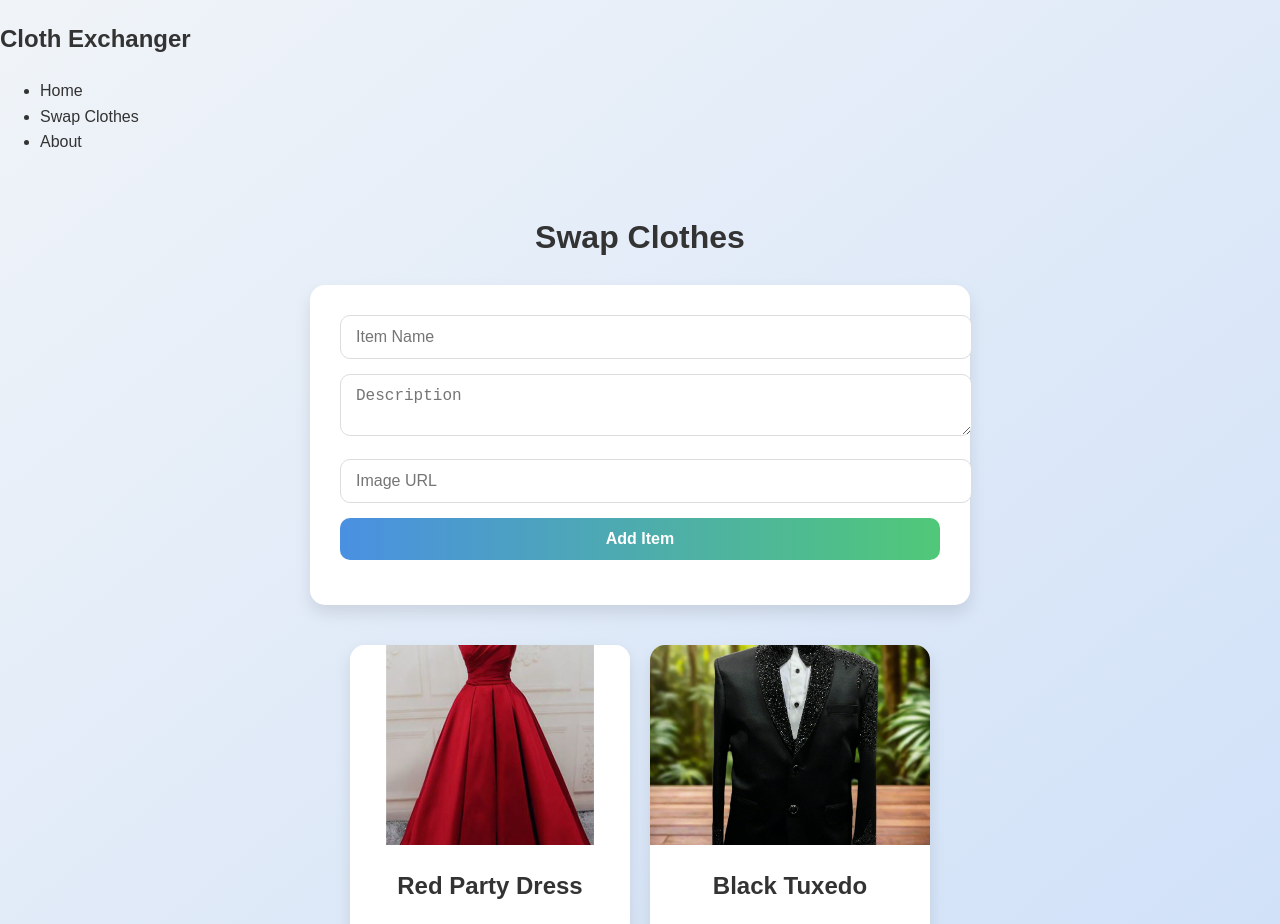
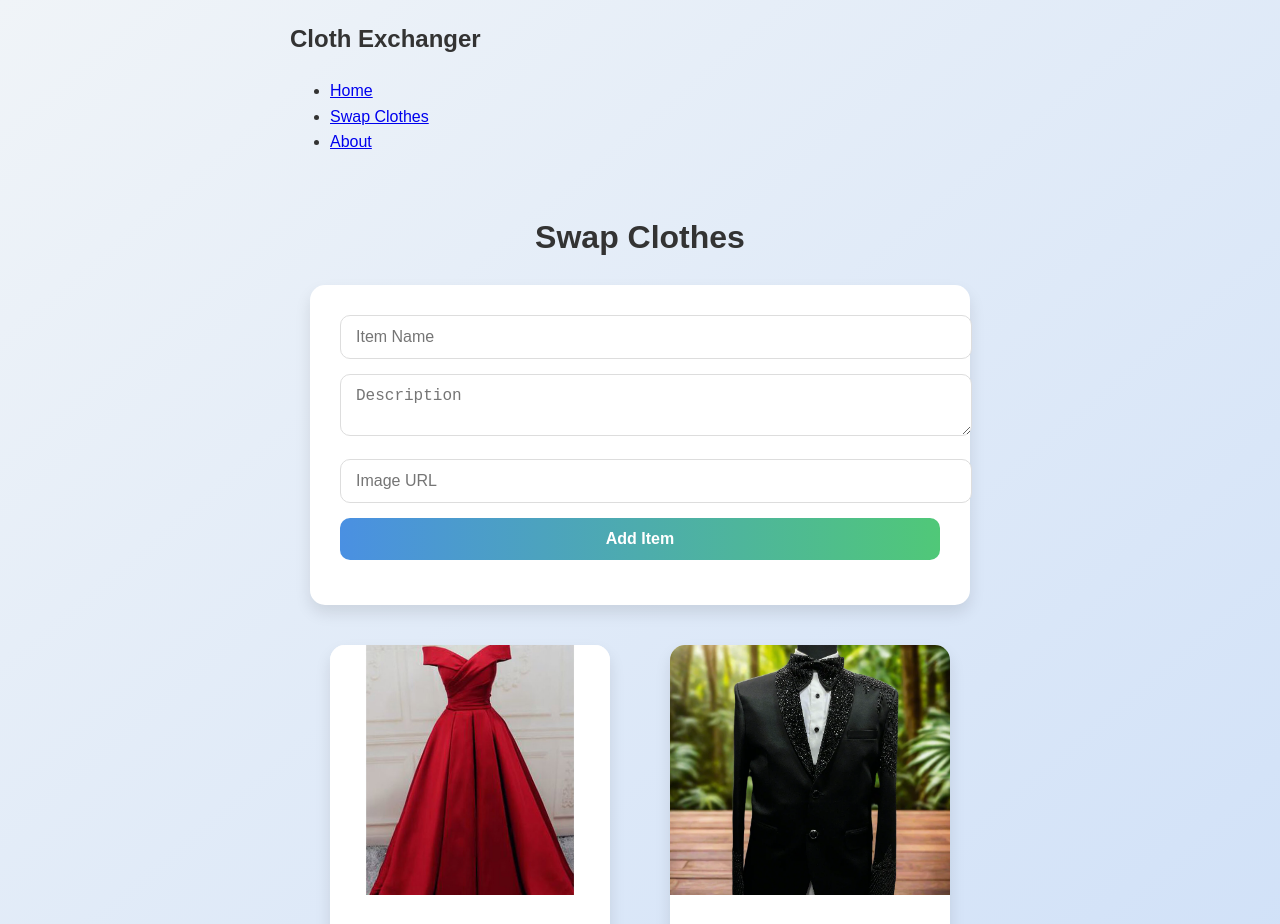
Before and after one commit to pranaymakkena/clothexchanger, a React (Create React App) app: page /swap in a window 1280 px wide. Shown: the top 924 px of the page. Built offline with nearby package versions, Linux system fonts and the light colour scheme.

Commit message:
Update style.css

```diff
--- a/public/style.css
+++ b/public/style.css
@@ -10,11 +10,7 @@ body {
   display: flex;
   flex-direction: column;
   min-height: 100vh;
-}
-
-a {
-  text-decoration: none;
-  color: inherit;
+  align-items: center; /* Center all content horizontally */
 }
 
 /* Navbar Styles */
@@ -28,7 +24,7 @@ a {
   box-shadow: 0 4px 8px rgba(0, 0, 0, 0.1);
   width: 100%;
   max-width: 1200px;
-  margin: 0 auto;
+  margin: 0 auto; /* Center navbar */
 }
 
 .navbar .logo {
@@ -58,7 +54,7 @@ a {
   text-align: center;
   padding: 50px;
   max-width: 1200px;
-  margin: 0 auto;
+  margin: 0 auto; /* Center home content */
 }
 
 .home h1 {
@@ -95,7 +91,7 @@ a {
   text-align: center;
   background-color: #f7f7f7;
   max-width: 1200px;
-  margin: 0 auto;
+  margin: 0 auto; /* Center about content */
 }
 
 .about h2 {
@@ -184,6 +180,7 @@ a {
   gap: 20px;
   justify-content: center;
   margin-top: 40px;
+  width: 100%;
 }
 
 /* Item Card Styles */
@@ -194,6 +191,8 @@ a {
   width: 280px;
   box-shadow: 0 8px 16px rgba(0, 0, 0, 0.1);
   transition: transform 0.3s ease, box-shadow 0.3s ease;
+  margin-left: auto;
+  margin-right: auto; /* Center the cards */
 }
 
 .item-card:hover {
@@ -203,8 +202,8 @@ a {
 
 .item-card img {
   width: 100%;
-  height: 200px;
-  object-fit: cover;
+  height: 250px; /* Set the image height */
+  object-fit: cover; /* Ensure the image doesn't stretch */
 }
 
 .item-card h3 {
```
